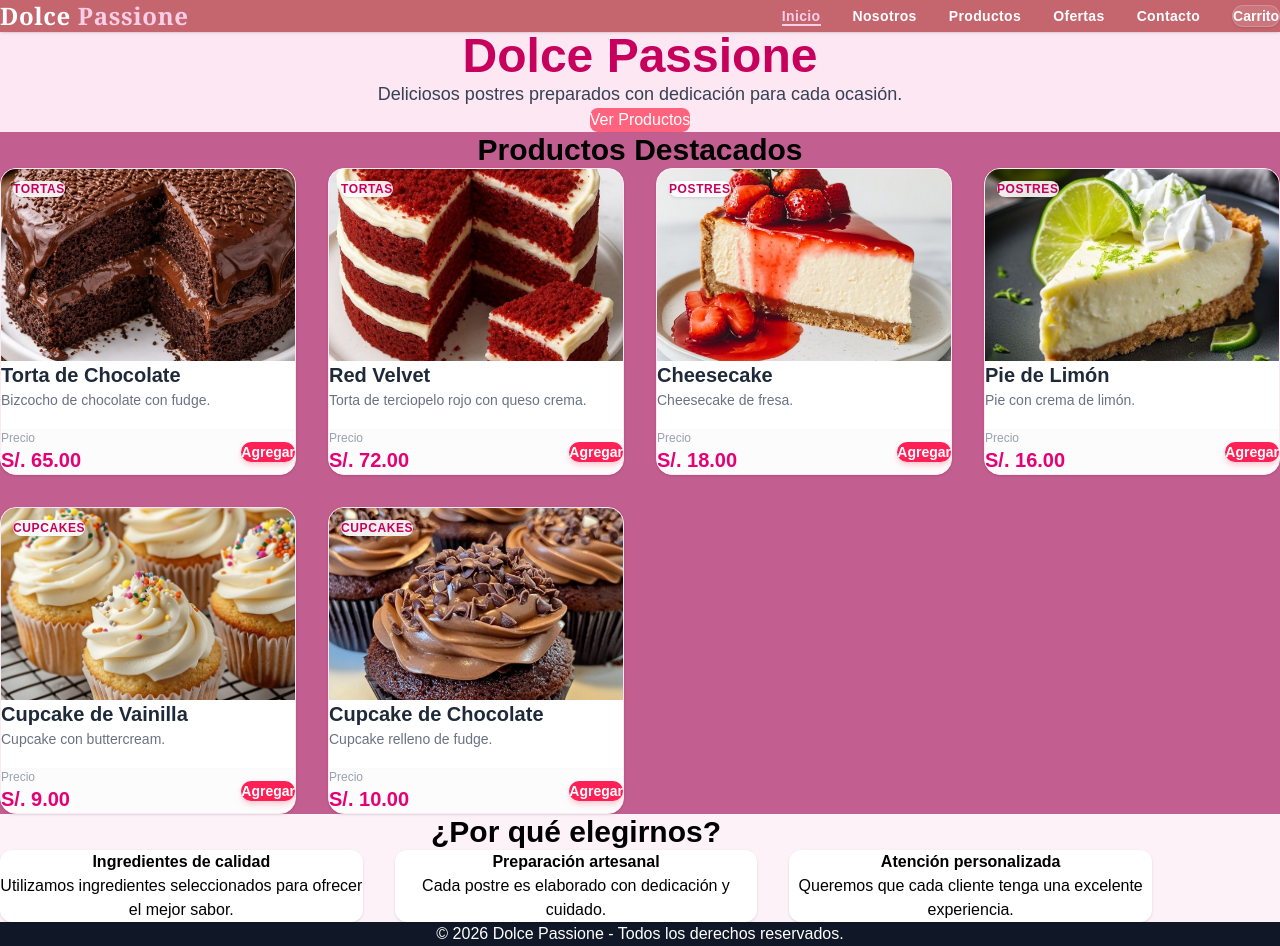
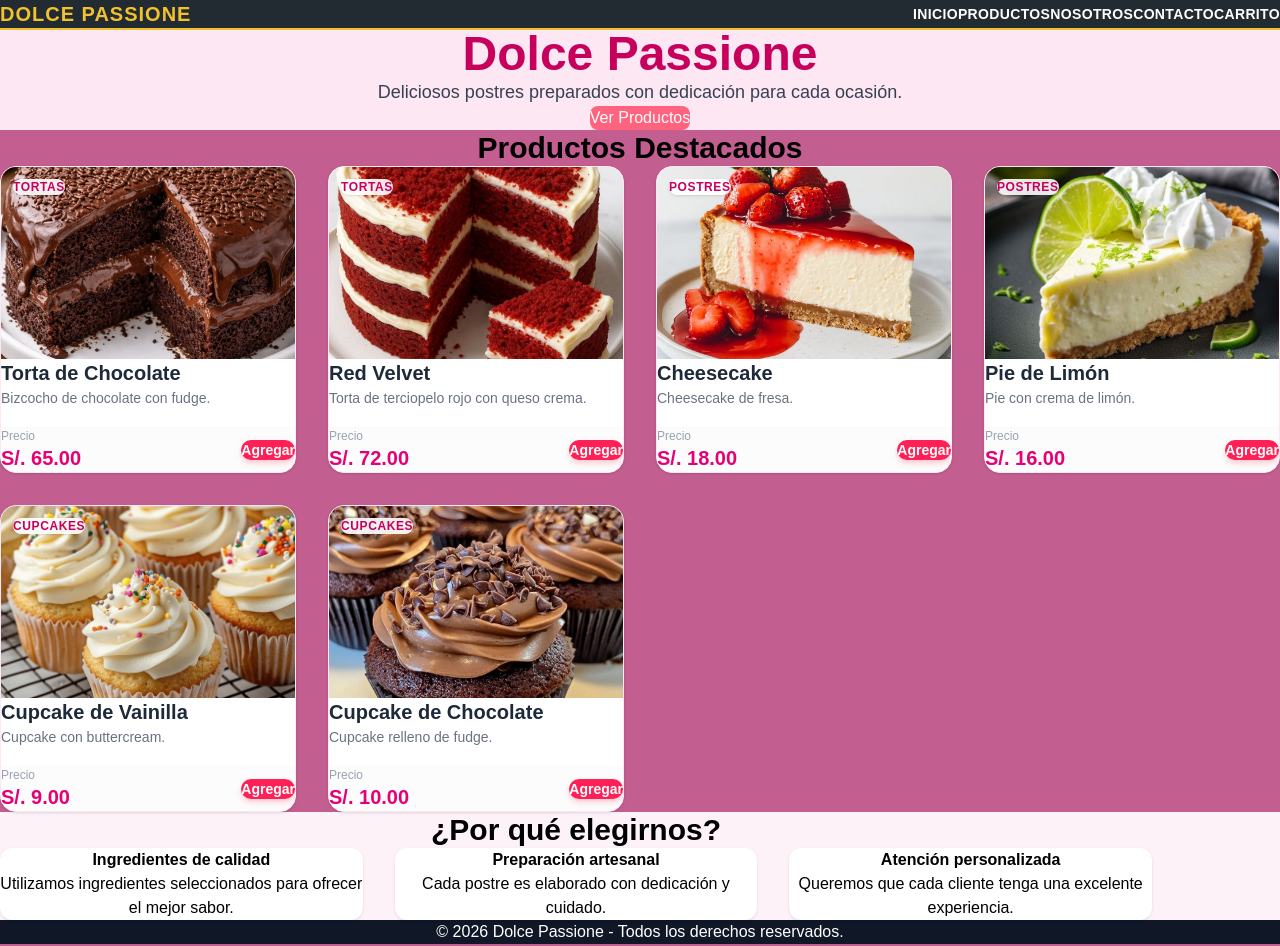
Before and after one commit to meyder2003-spec/ReactDolcePassione, a React (Vite) app: page / in a window 1280 px wide. Built offline with nearby package versions, Linux system fonts and the light colour scheme; data requests are answered from the project's data file.

Commit message:
Navbar responsivo

```diff
--- a/src/components/layout/Navbar/Navbar.jsx
+++ b/src/components/layout/Navbar/Navbar.jsx
@@ -1,57 +1,46 @@
-import { Link, useLocation } from "react-router-dom";
+import { useState } from "react";
+import { Link } from "react-router-dom";
 
 function Navbar() {
-    const location = useLocation();
-
-    const enlaces = [
-        { name: "Inicio", path: "/" },
-        { name: "Nosotros", path: "/nosotros" },
-        { name: "Productos", path: "/productos" },
-        { name: "Ofertas", path: "/ofertas" },
-        { name: "Contacto", path: "/contacto" },
-    ];
+    const [menuAbierto, setMenuAbierto] = useState(false);
 
     return (
-        <header className="bg-[#C6676D]/95 backdrop-blur-md shadow-sm sticky top-0 z-50 transition-all duration-300">
-            <div className="max-w-7xl mx-auto flex justify-between items-center px-6 sm:px-8 py-4">
+        <nav className="bg-[#232B32] border-b-2 border-[#F2C12E] w-full text-white relative">
+            <div className="max-w-7xl mx-auto px-4 py-4 flex justify-between items-center">
 
-                <Link to="/" className="group flex items-center gap-2">
-                    <span className="text-2xl font-black text-white tracking-wide font-serif group-hover:text-pink-100 transition-colors">
-                        Dolce <span className="text-pink-200 group-hover:text-white">Passione</span>
-                    </span>
+                <Link to="/" className="text-[#F2C12E] font-black tracking-wider text-xl">
+                    DOLCE PASSIONE
                 </Link>
 
-                <nav className="flex items-center gap-8">
-                    <ul className="hidden md:flex gap-8 text-white font-semibold text-sm tracking-wide">
-                        {enlaces.map((enlace) => {
-                            const isActive = location.pathname === enlace.path;
-                            return (
-                                <li key={enlace.path} className="relative py-1 group">
-                                    <Link
-                                        to={enlace.path}
-                                        className={`transition-colors duration-300 ${
-                                            isActive ? "text-pink-200" : "text-white hover:text-pink-100"
-                                        }`}
-                                    >
-                                        {enlace.name}
-                                    </Link>
-                                    <span className={`absolute bottom-0 left-0 h-[2px] bg-pink-200 transition-all duration-300 ${
-                                        isActive ? "w-full" : "w-0 group-hover:w-full"
-                                    }`}></span>
-                                </li>
-                            );
-                        })}
-                    </ul>
-                    <Link
-                        to="/carrito"
-                        className="flex items-center gap-2 bg-white/10 hover:bg-white/20 text-white font-bold text-sm px-4 py-2 rounded-xl border border-white/20 transition-all active:scale-95 shadow-sm"
-                    >
-                        <span>Carrito</span>
-                    </Link>
-                </nav>
+                <button
+                    type="button"
+                    onClick={() => setMenuAbierto(!menuAbierto)}
+                    className="md:hidden flex flex-col justify-center items-center w-10 h-10 space-y-1.5 border border-gray-600 rounded-lg p-2 focus:outline-none focus:ring-2 focus:ring-[#F2C12E]"
+                >
+                    <span className={`block w-6 h-0.5 bg-[#F2C12E] transition-all duration-300 ${menuAbierto ? "rotate-45 translate-y-2" : ""}`}></span>
+                    <span className={`block w-6 h-0.5 bg-[#F2C12E] transition-all duration-300 ${menuAbierto ? "opacity-0" : ""}`}></span>
+                    <span className={`block w-6 h-0.5 bg-[#F2C12E] transition-all duration-300 ${menuAbierto ? "-rotate-45 -translate-y-2" : ""}`}></span>
+                </button>
 
+                <div className="hidden md:flex items-center space-x-6 font-bold text-sm uppercase tracking-wide">
+                    <Link to="/" className="hover:text-[#F2C12E] transition-colors">Inicio</Link>
+                    <Link to="/productos" className="hover:text-[#F2C12E] transition-colors">Productos</Link>
+                    <Link to="/nosotros" className="hover:text-[#F2C12E] transition-colors">Nosotros</Link>
+                    <Link to="/contacto" className="hover:text-[#F2C12E] transition-colors">Contacto</Link>
+                    <Link to="/carrito" className="hover:text-[#F2C12E] transition-colors">Carrito</Link>
+                </div>
             </div>
-        </header>
+
+            <div className={`md:hidden bg-[#232B32] border-t border-gray-700 transition-all duration-300 ${menuAbierto ? "block" : "hidden"}`}>
+                <div className="flex flex-col space-y-4 px-4 py-4 font-bold text-sm uppercase tracking-wide">
+                    <Link to="/" onClick={() => setMenuAbierto(false)} className="hover:text-[#F2C12E] transition-colors">Inicio</Link>
+                    <Link to="/productos" onClick={() => setMenuAbierto(false)} className="hover:text-[#F2C12E] transition-colors">Productos</Link>
+                    <Link to="/nosotros" onClick={() => setMenuAbierto(false)} className="hover:text-[#F2C12E] transition-colors">Nosotros</Link>
+                    <Link to="/contacto" onClick={() => setMenuAbierto(false)} className="hover:text-[#F2C12E] transition-colors">Contacto</Link>
+                    <Link to="/carrito" onClick={() => setMenuAbierto(false)} className="hover:text-[#F2C12E] transition-colors">Carrito</Link>
+                </div>
+            </div>
+        </nav>
     );
 }
 
```
